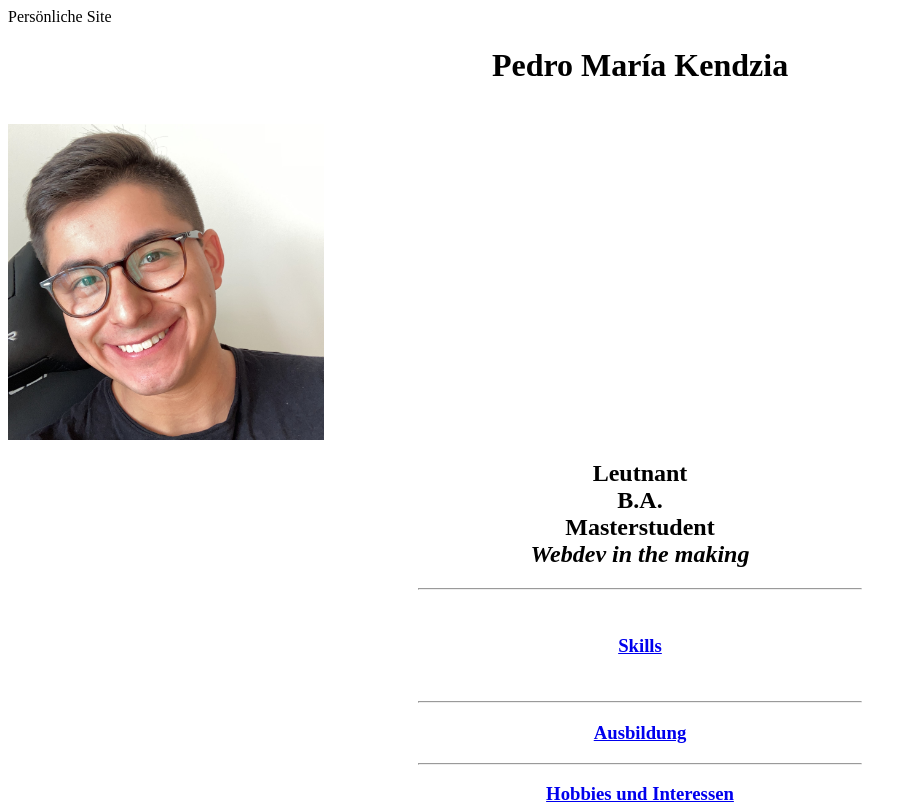
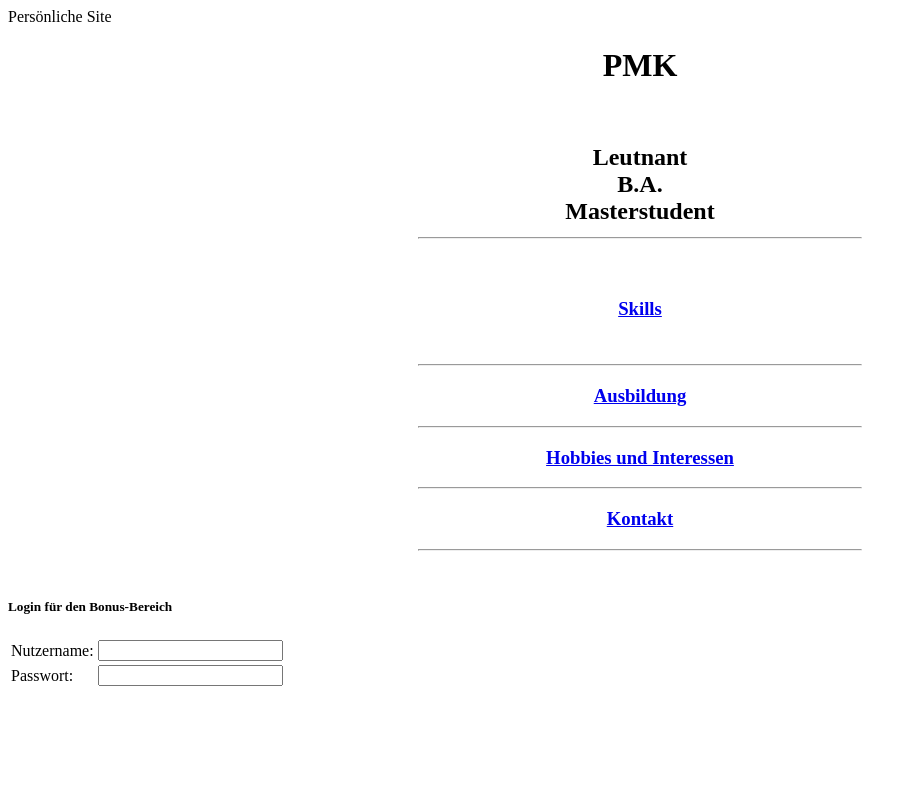
Before and after one commit to ChoccyLama/CV, a plain HTML site: page index.html in a window 1280 px wide. Shown: the top 807 px of the page, without its empty margins (0-917 px from the left). Drawn offline with Linux system fonts and the light colour scheme.

Commit message:
Update index.html

```diff
--- a/index.html
+++ b/index.html
@@ -7,11 +7,11 @@
 </head>
 
 <body>
-  <h1 align=middle>Pedro María Kendzia</h1>
+  <h1 align=middle>PMK</h1>
   <br>
-  <img src="https://choccylama.github.io/CV/3F566EE0-A972-40DA-BD4A-C85132629AA7.JPG" alt="Portrait von mir" height="25%" width="25%" align=middle>
+ <!--- <img src="https://choccylama.github.io/CV/3F566EE0-A972-40DA-BD4A-C85132629AA7.JPG" alt="Portrait von mir" height="25%" width="25%" align=middle> --->
   <!--- Upload eines eigenen Bildes zu: www.photobucket.de , um eine URL zu erhalten und mit dieser ein Bild in die eigene Website einfügen zu können. --->
-  <h2 align=middle>Leutnant <br> B.A. <br> Masterstudent <br> <em> Webdev in the making </em> </h2>
+  <h2 align=middle>Leutnant <br> B.A. <br> Masterstudent <br> <!---<em> Webdev in the making </em> </h2> --->
   <hr align=middle width=35%>
   <br>
 
```
